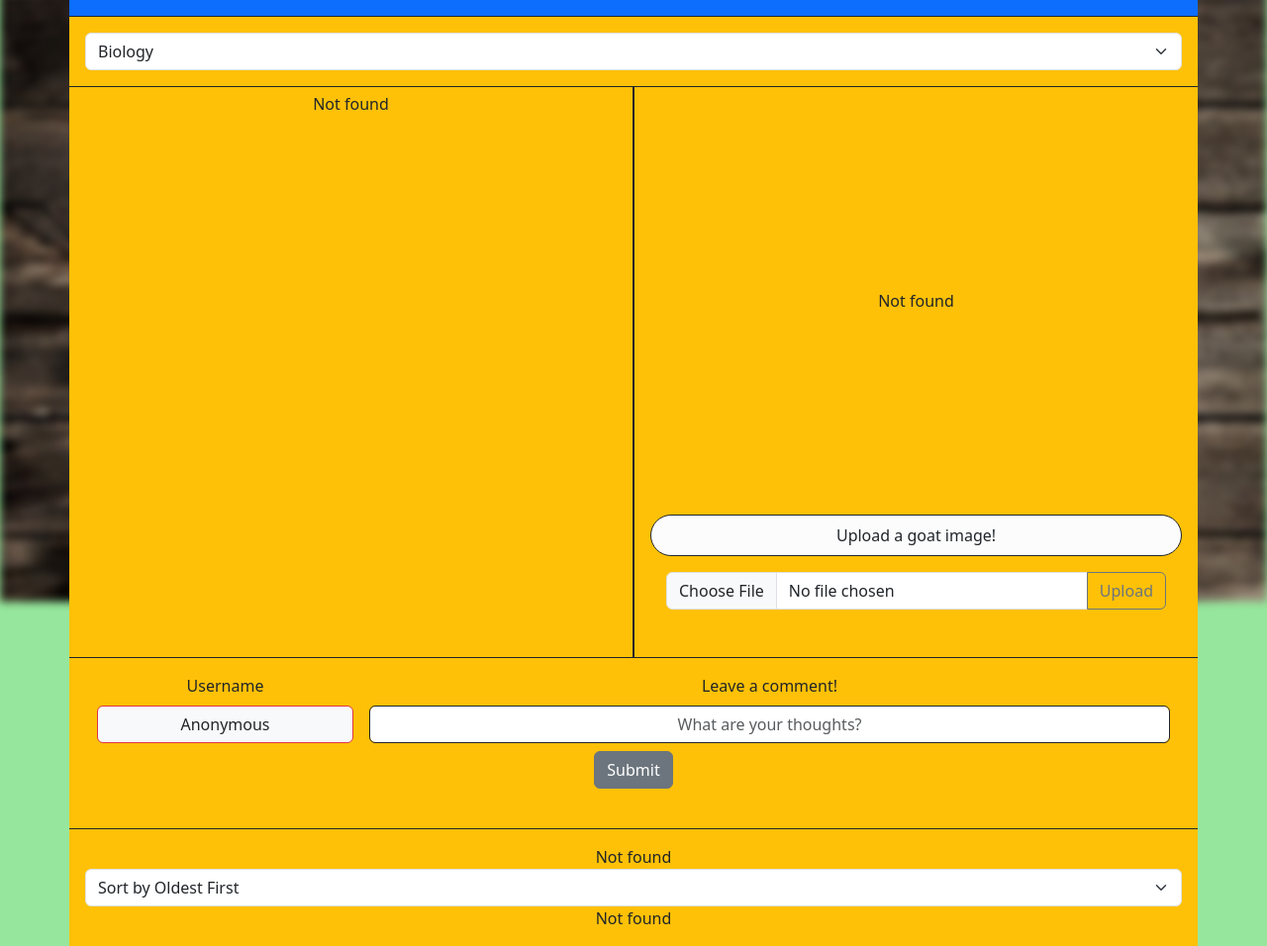
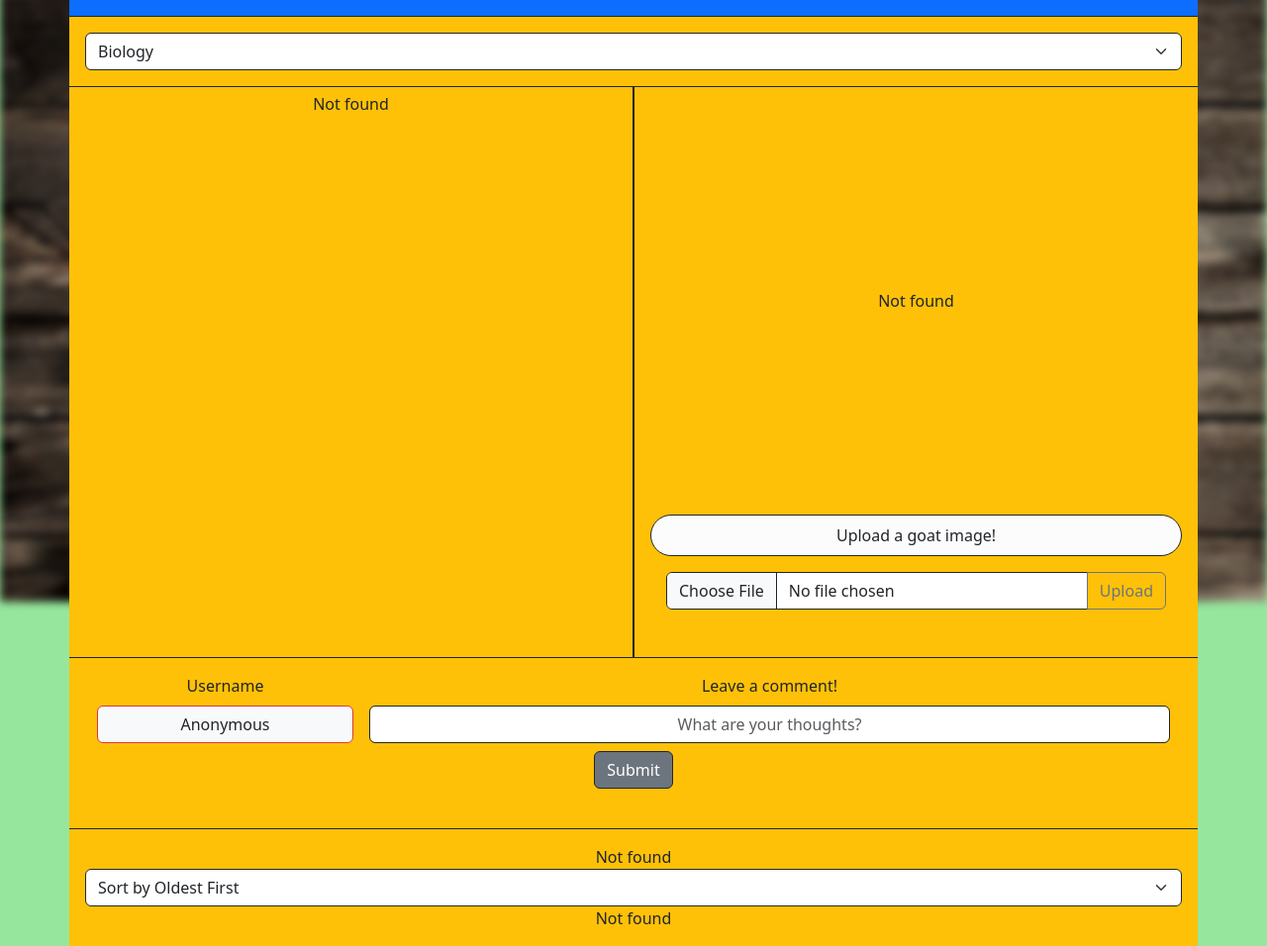
Before and after one commit to SatapasT/Goat-Encyclopaedia, a website: page client/index.html in a window 1280 px wide. Shown: the part 192-1148 px from the top of the page at 99% size. Drawn offline with nearby package versions, Linux system fonts and the light colour scheme; no server answers.

Commit message:
improved the frontend

```diff
--- a/client/index.html
+++ b/client/index.html
@@ -83,7 +83,7 @@
 
         <div class="row">
             <div class="col bg-warning p-3 border-bottom border-dark border-start-0">
-                <select class="form-select" aria-label="Default select" id="information-select">
+                <select class="form-select border border-dark" aria-label="Default select" id="information-select">
                     <option value="biology">Biology</option>
                     <option value="pro-con">Pros and Cons</option>
                     <option value="history">History</option>
@@ -102,7 +102,7 @@
                     <div class="container">
                         <div class="border border-dark bg-light-subtle p-2 rounded-5">Upload a goat image!</div>
                         <div class="input-group mb-3 p-3">
-                            <input type="file" class="form-control" id="photo-input" accept=".jpg"
+                            <input type="file" class="form-control border border-dark" id="photo-input" accept=".jpg"
                                 aria-describedby="inputPhoto" aria-label="Upload">
                             <button class="btn btn-outline-secondary" type="button" id="upload-button">Upload</button>
                         </div>
@@ -131,7 +131,7 @@
                 </div>
                 <div class="row">
                     <div class="col-12 p-2">
-                        <button type="submit" class="btn btn-secondary text-center" id="comment-submit">
+                        <button type="submit" class="btn btn-secondary text-center border border-dark" id="comment-submit">
                             Submit
                         </button>
                         <div class="p-2" id="comment-alert-div"></div>
@@ -143,11 +143,11 @@
         <div class="row">
             <div class="col bg-warning p-3 border-top border-dark border-start-0">
                 <div class="text-dark text-center d-flex justify-content-center" id="comment-info-div"></div>
-                <select class="form-select" aria-label="Default select example" class ="" id="ordering-select">
+                <select class="form-select border border-dark" aria-label="Default select example" class ="" id="ordering-select">
                     <option value="time-old">Sort by Oldest First</option>
                     <option value="time-newest">Sort by Newest First</option>
-                    <option value="descending">Sort by Most Like order</option>
-                    <option value="ascending">Sort by Least  Like Order</option>
+                    <option value="descending">Sort by Most Like</option>
+                    <option value="ascending">Sort by Least Like</option>
                 </select>
                 <div class="col" id="comment-thread-div"></div>
             </div>
--- a/client/stylesheet.css
+++ b/client/stylesheet.css
@@ -16,7 +16,6 @@ body {
     background-size: cover;
     z-index: 0;
 }
-
 
 .container {
     position: relative;
@@ -86,7 +85,6 @@ body {
     justify-content: center;
 }
 
-
 .glow {
     color: black;
     text-shadow:
```
